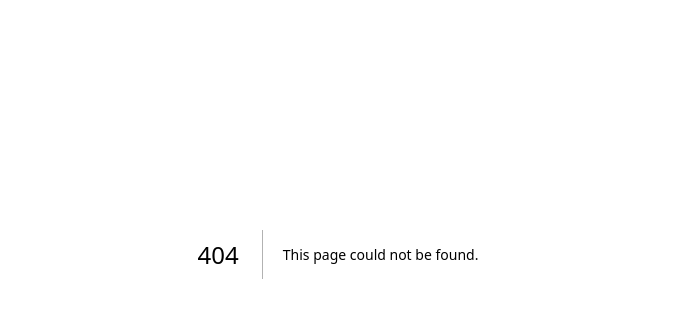
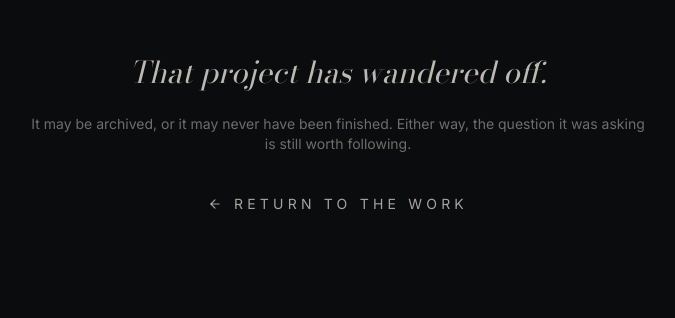
Before and after one commit to XiaoPongo/studioerrant, a Next.js app: page /project/1 in a window 1280 px wide. Before the commit this address had no page. Shown: the part 146-464 px from the top of the page, without its empty margins (302-977 px from the left). Built offline with nearby package versions, Linux system fonts and the light colour scheme.

Commit message:
Create page.tsx

```diff
--- /dev/null
+++ b/src/app/project/[slug]/page.tsx
@@ -0,0 +1,5 @@
+import { ProjectDetailPage } from "@/components/errant/pages/project-detail-page";
+
+export default function ProjectDetail({ params }: { params: { slug: string } }) {
+  return <ProjectDetailPage slug={params.slug} />;
+}
```
